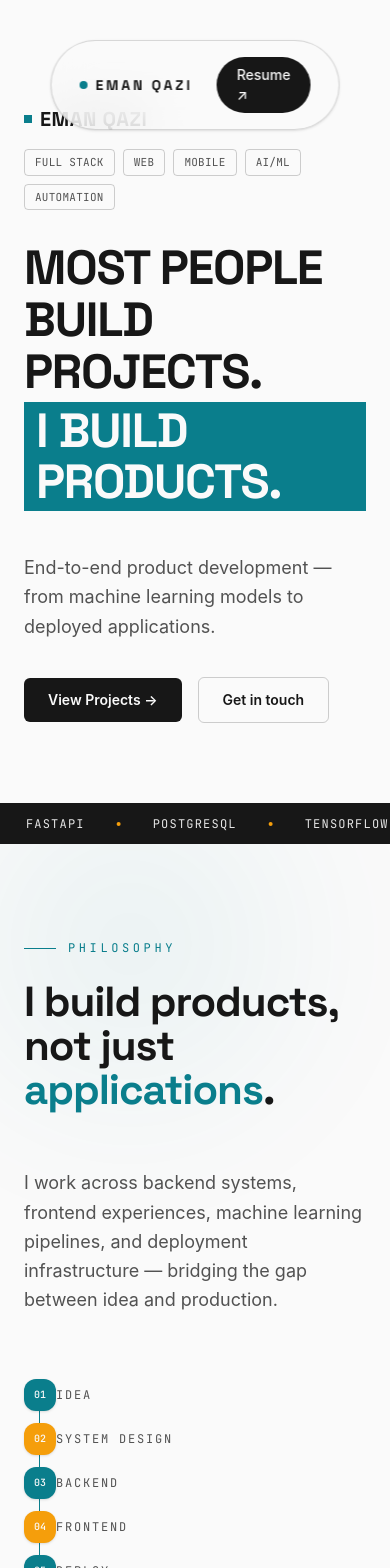
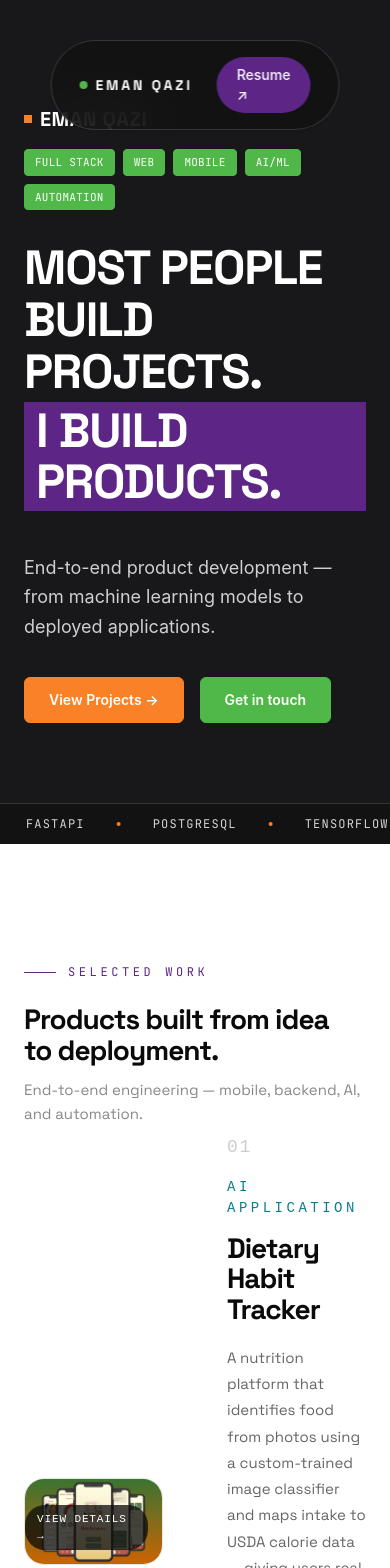
Before and after one commit to EmanQazii/eman-portfolio, a React (Vite) app: page / in a window 390 px wide. Shown: the top 1568 px of the page. Built offline with nearby package versions, Linux system fonts and the light colour scheme.

Commit message:
UI modifications

```diff
--- a/src/App.jsx
+++ b/src/App.jsx
@@ -14,9 +14,8 @@ function App() {
       <Navbar />
 
       <Hero />
+      <Projects />
       <About />
-      <Projects />
-
       <Experience />
 
       <TechStack />
--- /dev/null
+++ b/src/animations.js
@@ -0,0 +1,6 @@
+const EASE = [0.22, 1, 0.36, 1];
+
+export const fadeUp = {
+  hidden: { opacity: 0, y: 16 },
+  show: { opacity: 1, y: 0, transition: { duration: 0.7, ease: EASE } },
+};
--- a/src/components/About.jsx
+++ b/src/components/About.jsx
@@ -1,6 +1,7 @@
 import { motion } from "framer-motion";
 import { Layers, BrainCircuit, Workflow, Rocket } from "lucide-react";
 import { colors, fonts } from "../theme";
+import { fadeUp } from '../animations';
 
 const EASE = [0.22, 1, 0.36, 1];
 
@@ -40,15 +41,11 @@ const CAPABILITIES = [
   },
 ];
 
-const fadeUp = {
-  hidden: { opacity: 0, y: 16 },
-  show: { opacity: 1, y: 0, transition: { duration: 0.7, ease: EASE } },
-};
 
 export default function About() {
   return (
     <section
-      className={`relative w-full min-h-[80vh] flex flex-col justify-center px-6 md:px-16 py-24 md:py-32 overflow-hidden ${colors.bg}`}
+      className={`relative w-full flex flex-col justify-center px-6 py-20 overflow-hidden ${colors.bg}`}
     >
       {/* ambient accent glow, kept subtle */}
       <div
@@ -57,7 +54,7 @@ export default function About() {
         style={{ background: "radial-gradient(circle, var(--color-accent), transparent 70%)" }}
       />
 
-      <div className="relative mx-auto w-full max-w-5xl">
+      <div className="relative mx-auto w-full max-w-[1200px]">
         {/* Section label */}
         <motion.p
           variants={fadeUp}
--- a/src/components/Hero.jsx
+++ b/src/components/Hero.jsx
@@ -71,7 +71,7 @@ export default function Hero() {
       >
         {/* Name */}
         <motion.div variants={item} className="mb-4 flex items-center gap-2">
-          <span className={`inline-block h-2 w-2 ${colors.accentBg}`} />
+          <span className={`inline-block h-2 w-2 ${colors.accentOrangeBg}`} />
 
           <span
             className={`text-xl font-bold uppercase tracking-wide sm:text-2xl ${fonts.display} ${colors.ink}`}
@@ -85,7 +85,7 @@ export default function Hero() {
           {ROLES.map((role) => (
             <span
               key={role}
-              className={`rounded px-2.5 py-1 text-[11px] tracking-wide ${fonts.mono} ${colors.chip}`}
+              className={`rounded px-2.5 py-1 text-[11px] tracking-wide ${fonts.mono} ${colors.chipGreen}`}
             >
               {role}
             </span>
@@ -112,7 +112,7 @@ export default function Hero() {
       ease: [0.22, 1, 0.36, 1],
     }}
     style={{ originX: 0 }}
-    className={`absolute inset-0 ${colors.accentBg}`}
+    className={`absolute inset-0 ${colors.accentBg} z-0`}
   />
 
   {/* Text */}
@@ -168,7 +168,7 @@ export default function Hero() {
             whileHover={{ y: -2 }}
             whileTap={{ scale: 0.98 }}
             href="#projects"
-            className={`rounded-md px-6 py-3 text-sm font-semibold ${colors.ctaPrimary}`}
+            className={`rounded-md px-6 py-3 text-sm font-semibold ${colors.chipOrange}`}
           >
             View Projects →
           </motion.a>
@@ -177,7 +177,7 @@ export default function Hero() {
             whileHover={{ y: -2 }}
             whileTap={{ scale: 0.98 }}
             href="#contact"
-            className={`rounded-md px-6 py-3 text-sm font-semibold ${colors.ctaSecondary}`}
+            className={`rounded-md px-6 py-3 text-sm font-semibold ${colors.chipGreen}`}
           >
             Get in touch
           </motion.a>
--- a/src/components/Navbar.jsx
+++ b/src/components/Navbar.jsx
@@ -41,7 +41,7 @@ export default function Navbar() {
         className={`
           flex items-center gap-6 rounded-full
           border ${colors.border}
-          bg-surface/75
+          bg-surface-dark/85
           backdrop-blur-xl
           shadow-sm
           transition-all duration-300
@@ -53,7 +53,7 @@ export default function Navbar() {
           href="#"
           className={`flex items-center gap-2 whitespace-nowrap ${fonts.display}`}
         >
-          <span className={`h-2 w-2 rounded-full ${colors.accentBg}`} />
+          <span className={`h-2 w-2 rounded-full ${colors.accentGreenBg}`} />
 
           <span
             className={`text-sm font-bold tracking-[0.2em] uppercase ${colors.ink}`}
@@ -103,7 +103,7 @@ export default function Navbar() {
           download="Eman_Qazi_Resume.pdf"
           className={`
             rounded-full px-5 py-2 text-sm font-medium
-            ${colors.ctaPrimary}
+            ${colors.accentBg} ${colors.onDark}
           `}
         >
           Resume ↗
--- a/src/components/Projects.jsx
+++ b/src/components/Projects.jsx
@@ -1,5 +1,7 @@
 import { motion, useInView, AnimatePresence } from 'framer-motion'
 import { useRef, useState } from 'react'
+import { fadeUp } from '../animations';
+import { colors, fonts } from "../theme";
 
 const ease = [0.22, 1, 0.36, 1]
 const ACCENT = '#0A7E8C'
@@ -672,18 +674,24 @@ export default function Projects() {
       style={{ backgroundColor: '#ffffff', padding: '120px 24px', fontFamily: "'Space Grotesk', system-ui, sans-serif" }}
     >
       <div style={{ maxWidth: '1200px', margin: '0 auto' }}>
-        <div style={{ marginBottom: '100px' }}>
-          <div style={{ fontFamily: 'monospace', fontSize: '14px', letterSpacing: '0.3em', color: ACCENT, marginBottom: '16px', fontWeight: 500 }}>
-            SELECTED WORK
-          </div>
+       {/* Section label */}
+<motion.p
+  variants={fadeUp}
+  initial="hidden"
+  whileInView="show"
+  viewport={{ once: true, amount: 0.3 }}
+  className={`${fonts.mono} ${colors.accentText} text-xs tracking-[0.3em] mb-6 flex items-center gap-3`}
+>
+  <span className="w-8 h-px bg-accent inline-block" />
+  SELECTED WORK
+</motion.p>
+
           <h2 style={{ fontSize: 'clamp(28px, 4vw, 42px)', fontWeight: 700, color: '#0a0a0a', letterSpacing: '-1px', lineHeight: 1.1, marginBottom: '12px' }}>
             Products built from idea<br />to deployment.
           </h2>
           <p style={{ fontSize: '15px', color: '#888', maxWidth: '400px', lineHeight: 1.6 }}>
             End-to-end engineering — mobile, backend, AI, and automation.
           </p>
-        </div>
-
         {projects.map((project, i) => (
           <ProjectRow key={i} project={project} index={i} onOpen={setActiveProject} />
         ))}
--- a/src/index.css
+++ b/src/index.css
@@ -6,15 +6,17 @@
   --font-mono: "JetBrains Mono", monospace;
 
   /* colors — edit these to restyle the whole site */
-  --color-surface: #fafafa;       /* was neutral-50 */
-  --color-surface-dark: #171717;  /* was neutral-900 */
+  --color-surface: #18181B;       /* black bg, was #fafafa */
+  --color-surface-dark: #121212;  /* slightly deeper black for contrast sections */
 
-  --color-ink: #171717;           /* was neutral-900 */
-  --color-ink-muted: #525252;     /* was neutral-600 */
-  --color-ink-faint: #a3a3a3;     /* was neutral-400 */
-  --color-on-dark: #fafafa;       /* was neutral-50 */
-  --color-on-dark-muted: #e5e5e5; /* was neutral-200 */
+  --color-ink: #ffffff;           /* text on light-ish areas, now white */
+  --color-ink-muted: #cfcfd1;     /* muted white/gray */
+  --color-ink-faint: #8a8a8d;     /* faint gray */
+  --color-on-dark: #ffffff;       /* text on dark bg */
+  --color-on-dark-muted: #d4d4d6;
 
-  --color-accent: #0A7E8C;        /* was indigo-600  29ABB7*/
-  --color-secondary: #f59e0b;     /* was amber-500 */
+  --color-accent: #5D2586;        /* purple — primary accent */
+  --color-accent-orange: #F98128;
+  --color-accent-green: #50B848;
+  --color-secondary: #F98128;     /* secondary reuses orange, or pick one */
 }
--- a/src/theme.js
+++ b/src/theme.js
@@ -1,7 +1,3 @@
-// theme.js — single source of truth for colors and shared content.
-// Actual color values now live in index.css (@theme block).
-// Change a color there and it updates everywhere it's used here.
-
 export const colors = {
   // base surfaces
   bg: "bg-surface",
@@ -19,11 +15,21 @@ export const colors = {
   borderBg: "bg-ink/15",
   borderStrong: "border-ink/20",
 
-  // accent (used deliberately, one color only)
+  // primary accent (purple) — used deliberately, main accent
   accentBg: "bg-accent",
   accentText: "text-accent",
   accentBorderHover: "hover:border-accent",
   accentTextHover: "hover:text-accent",
+
+  // orange accent — sparing use (badges, highlights, hover states)
+  accentOrangeBg: "bg-accent-orange",
+  accentOrangeText: "text-accent-orange",
+  accentOrangeBorderHover: "hover:border-accent-orange",
+
+  // green accent — sparing use (success states, tags, alt highlights)
+  accentGreenBg: "bg-accent-green",
+  accentGreenText: "text-accent-green",
+  accentGreenBorderHover: "hover:border-accent-green",
 
   // secondary accent (tiny touches only, e.g. ticker dots)
   secondaryDot: "bg-secondary",
@@ -33,6 +39,20 @@ export const colors = {
   ctaPrimary: "bg-ink text-on-dark transition hover:bg-accent",
   ctaSecondary: "border border-ink/20 text-ink transition hover:border-ink",
   iconRail: "border border-ink/15 text-ink-muted transition-colors",
+
+  // solid colored chips — white text, border matches fill
+  chipGreen: "border border-accent-green bg-accent-green text-white transition-colors hover:bg-accent-green/80",
+chipOrange: "border border-accent-orange bg-accent-orange text-white transition-colors hover:bg-accent-orange/80",
+chipPurple: "border border-accent bg-accent text-white transition-colors hover:bg-accent/80",
+
+  // solid colored cards — same idea, larger surface
+  cardPurple: "border border-accent bg-accent text-white",
+  cardOrange: "border border-accent-orange bg-accent-orange text-white",
+  cardGreen: "border border-accent-green bg-accent-green text-white",
+
+  // card surface (white cards on black bg) — kept for cases you still want white cards
+  card: "bg-white text-ink",
+  cardMuted: "bg-white/95 text-ink",
 };
 
 export const fonts = {
```
